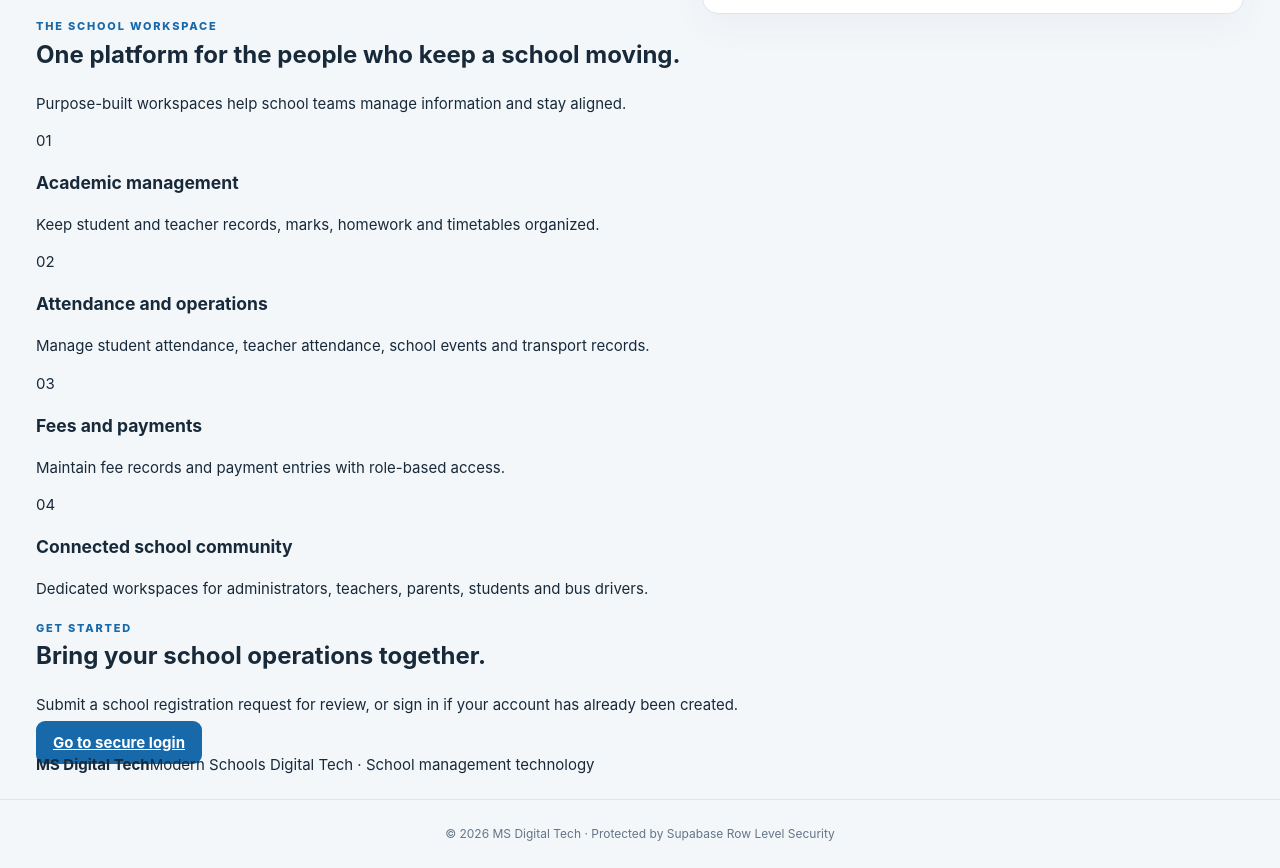
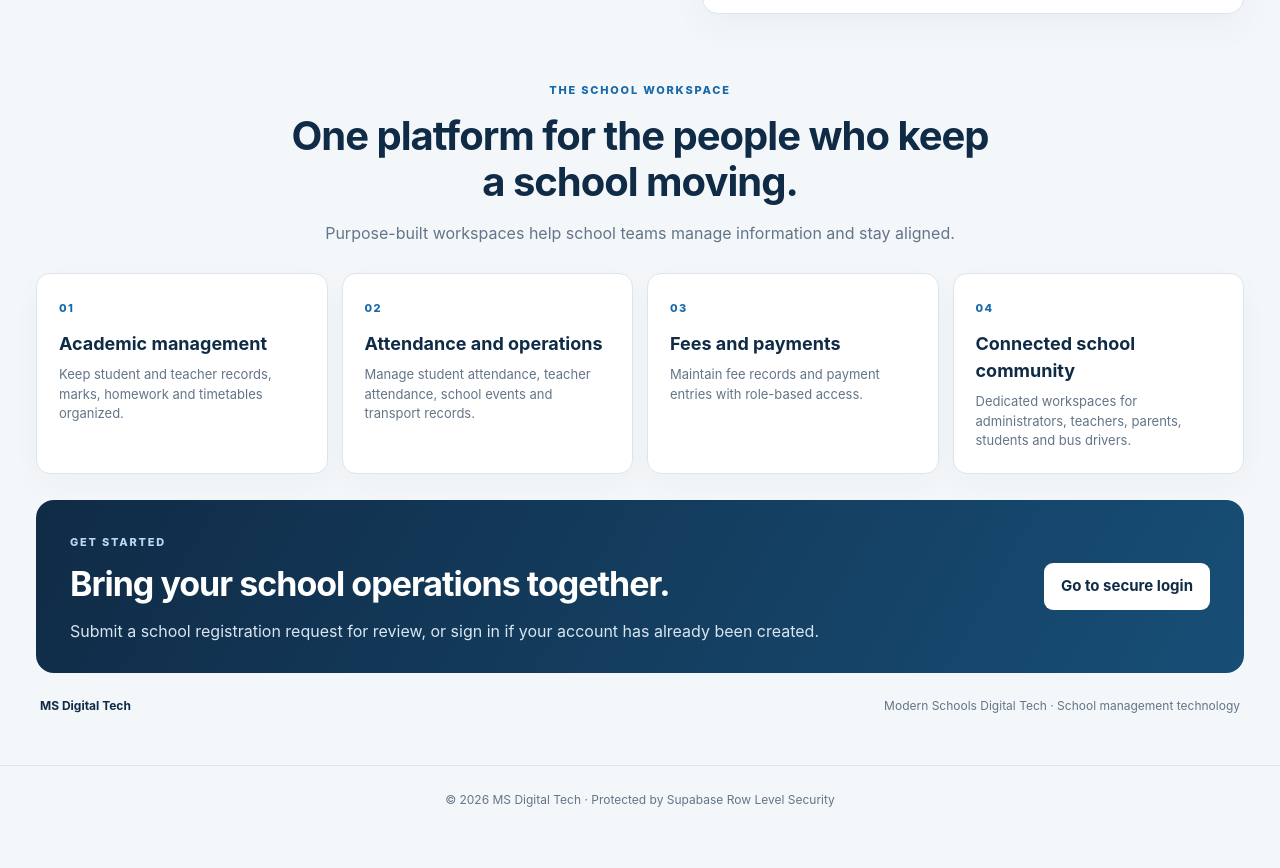
Before and after one commit to digitalworld7667-dot/Complete-Digital-World-, a plain HTML site: page index.html in a window 1280 px wide. Shown: the part 848-1716 px from the top of the page. After the commit the page ends 1682 px from the top, so only its background shows below. Drawn offline with nearby package versions, Linux system fonts and the light colour scheme.

Commit message:
Style MS Digital Tech public company landing page

```diff
--- a/styles.css
+++ b/styles.css
@@ -425,3 +425,27 @@
 #appView:not([hidden]) #panel textarea {
   max-width: 100%;
 }
+
+
+/* Public MS Digital Tech company landing section */
+#authView{display:block}
+#authView .auth-layout{display:grid}
+#authView .intro-cta{display:inline-block;text-decoration:none;margin-top:22px}
+.public-sections{padding:64px 0 28px}
+.section-heading{max-width:700px;margin:0 auto 28px;text-align:center}
+.section-heading h2,.public-cta h2{font-size:clamp(27px,3.2vw,40px);line-height:1.15;letter-spacing:-1px;color:var(--navy);margin:12px 0}
+.section-heading p,.public-cta p{color:var(--muted);font-size:16px}
+.feature-grid{display:grid;grid-template-columns:repeat(4,minmax(0,1fr));gap:14px}
+.feature-card{background:#fff;border:1px solid var(--line);border-radius:14px;padding:22px;box-shadow:0 10px 28px #17324b08}
+.feature-number{font-size:11px;font-weight:800;letter-spacing:1.5px;color:var(--blue)}
+.feature-card h3{font-size:18px;color:var(--navy);margin:12px 0 8px}
+.feature-card p{font-size:13px;color:var(--muted);margin:0}
+.public-cta{margin-top:26px;padding:30px 34px;border-radius:18px;background:linear-gradient(120deg,#102b46,#174e76);display:flex;align-items:center;justify-content:space-between;gap:24px;color:#fff}
+.public-cta h2{color:#fff;font-size:clamp(24px,3vw,34px)}
+.public-cta p{color:#d8e6f1;margin-bottom:0}
+.public-cta .eyebrow{color:#b9d8f1}
+.public-cta .primary{white-space:nowrap;background:#fff;color:var(--navy);text-decoration:none}
+.company-note{display:flex;justify-content:space-between;gap:16px;padding:24px 4px 0;color:var(--muted);font-size:12px}
+.company-note b{color:var(--navy)}
+@media(max-width:900px){.feature-grid{grid-template-columns:repeat(2,minmax(0,1fr))}}
+@media(max-width:680px){.public-sections{padding:42px 0 18px}.feature-grid{grid-template-columns:1fr}.feature-card{padding:18px}.public-cta{padding:24px;align-items:flex-start;flex-direction:column}.company-note{flex-direction:column;gap:4px}}
```
